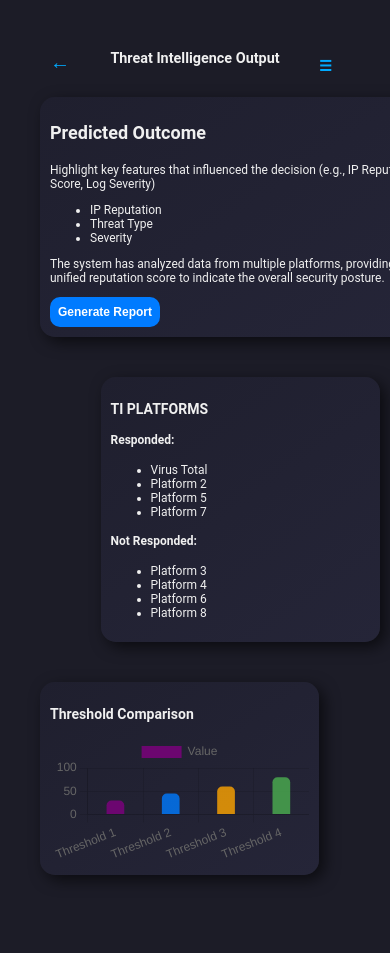
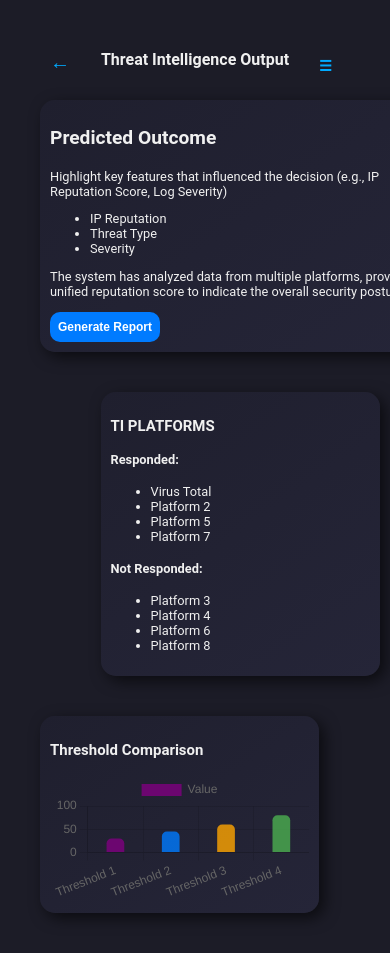
Before and after one commit to qiratsaleem/ccti, a React (Create React App) app in the folder ccti-app/: page /detail-display in a window 390 px wide. Shown: the top 953 px of the page. Before the commit the page ends 915 px from the top, so only its background shows below. Built offline with nearby package versions, Linux system fonts and the light colour scheme.

Commit message:
updated code

```diff
--- a/ccti-app/src/components/DetailDisplay.css
+++ b/ccti-app/src/components/DetailDisplay.css
@@ -171,16 +171,16 @@
     .predicted-outcome,
     .ti-platforms,
     .threshold-comparison {
-        font-size: 0.75em;
+        font-size: 0.8em;
         padding: 10px;
+    }
+
+    .output-heading {
+        font-size: 1em;
     }
 
     .back-arrow,
     .menu-button {
         font-size: 0.9em;
     }
-
-    .output-heading {
-        font-size: 0.9em;
-    }
 }
```
